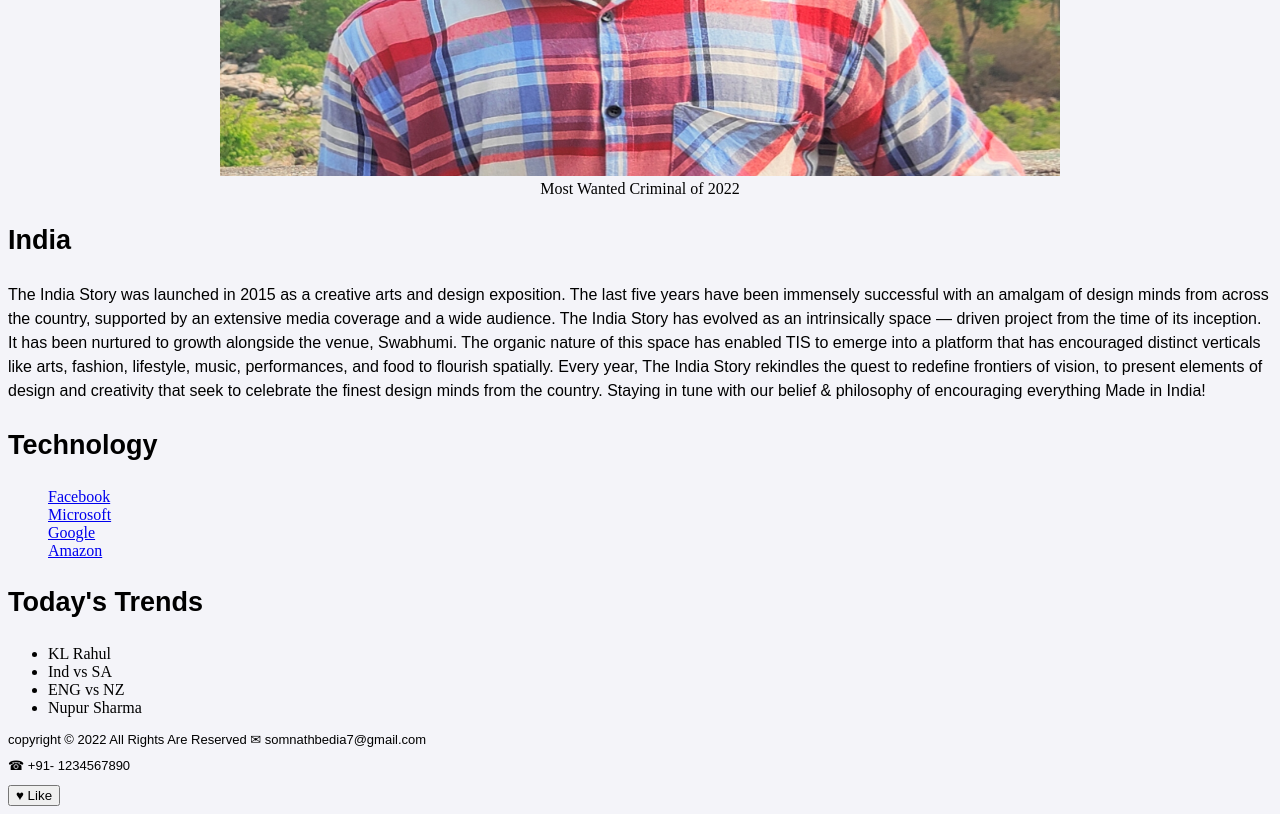
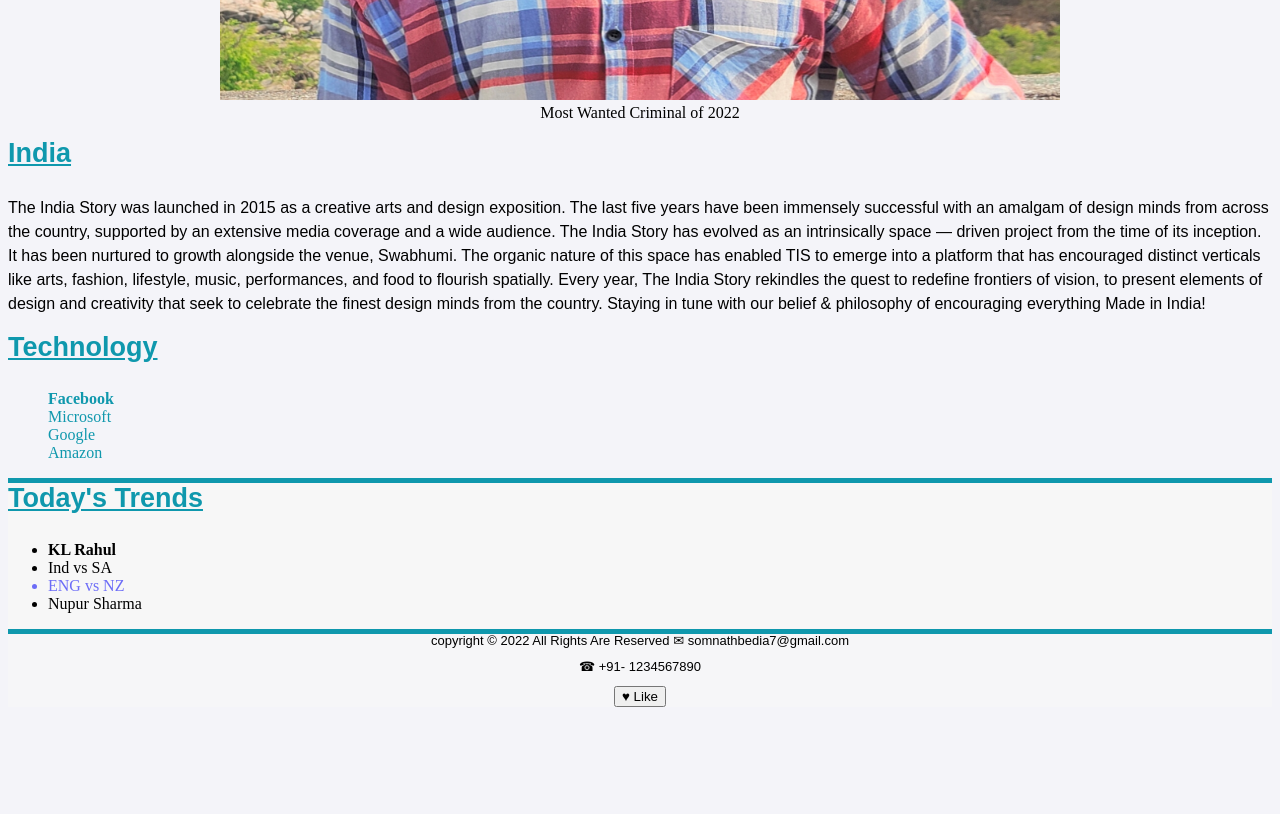
Before and after one commit to somnathbedia/Online-DB.github.io, a plain HTML site: page index.html in a window 1280 px wide. Shown: the part 1180-1994 px from the top of the page. After the commit the page ends 1895 px from the top, so only its background shows below. Drawn offline with Linux system fonts and the light colour scheme.

Commit message:
styling file has been updated

```diff
--- a/style.css
+++ b/style.css
@@ -1,37 +1,100 @@
-h1{
-    font-size: 45px;
+*{
+    align-items: center;
+    margin-top: 0px;
+}
+
+h1 {
+  font-size: 35px;
   font-family: sans-serif;
+}
+
+header {
+  background-color: #faeeee;
+}
+
+nav a:link{
+    font-size: 20px;
 }
 
 /* #nav_item{
 
 } */
 
-#Author-Caption{
+#Author-Caption {
   line-height: 1;
+  font-style: italic;
 }
 
-h3{
+h3 {
   font-size: 27px;
   font-family: sans-serif;
+  text-decoration: underline;
 }
 
-p{
+h1,
+h2,
+h3 {
+  color: hwb(188 6% 32%);
+}
+
+p {
   font-family: sans-serif;
   line-height: 1.5;
 }
 
-ol{
+ol {
   list-style: none;
 }
 
-
-footer p{
+footer p {
   font-size: 13px;
   font-family: sans-serif;
   line-height: 1;
 }
 
-#like-button{
-    font-family: 'Franklin Gothic Medium', 'Arial Narrow', Arial, sans-serif;
+footer {
+  text-align: center;
+  background-color: #f7f7f77e;
 }
+
+#like-button {
+  font-family: "Franklin Gothic Medium", "Arial Narrow", Arial, sans-serif;
+}
+aside {
+  background-color: #f7f7f7;
+  border-top: 5px solid;
+  border-bottom: 5px solid;
+
+  border-color: hwb(188 6% 32%);
+}
+
+/* List items Styling */
+li:first-child {
+  font-weight: bold;
+}
+
+li:nth-child(3) {
+  color: rgb(108, 108, 247);
+}
+
+/* Styling links */
+
+a:link {
+  color: #1098ad;
+  text-decoration: none;
+}
+
+a:visited {
+  color: red;
+}
+
+a:hover {
+  color: rgb(250, 208, 128);
+  font-weight: bold;
+  text-decoration: underline;
+}
+
+a:active {
+  background-color: rgb(161, 241, 241);
+  font-style: italic;
+}
```
Lines whose indentation alone changed are shown as unchanged.
